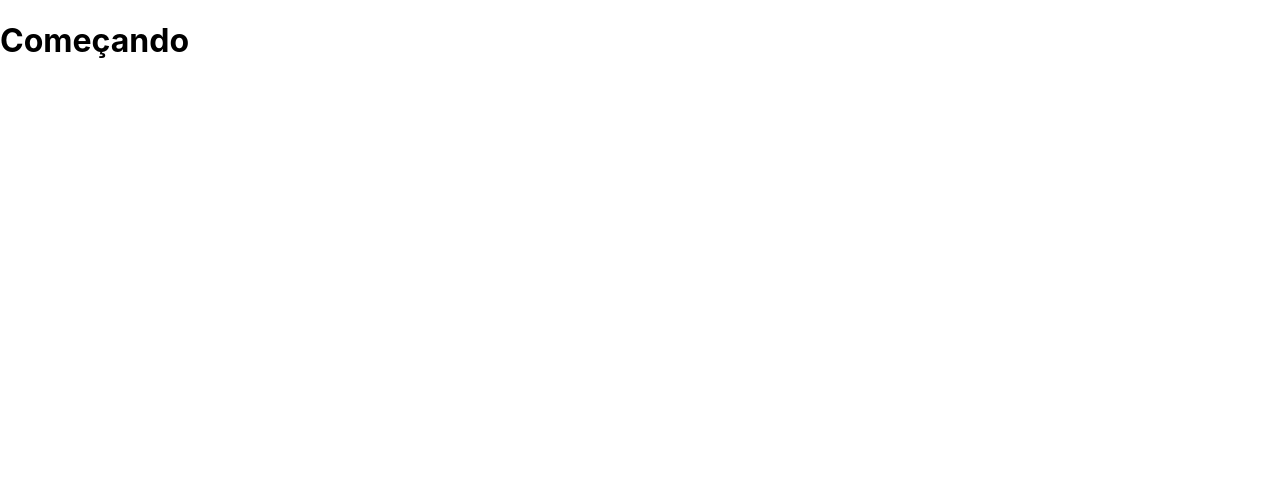
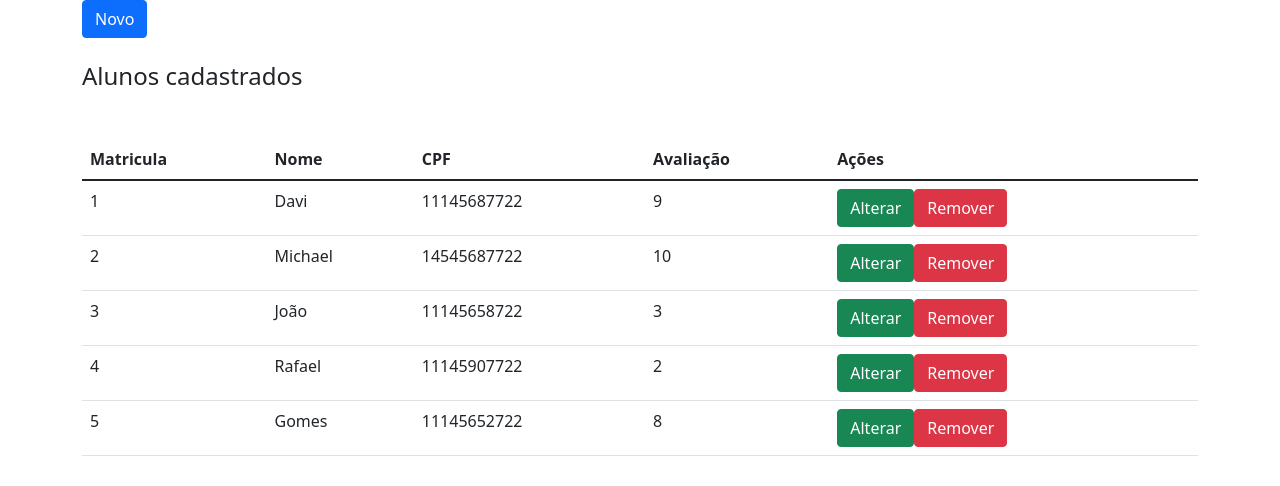
Before and after one commit to davimateus1/FrontendBZU, a React (Create React App) app in the folder frontend/: page / in a window 1280 px wide. Shown: the top 486 px of the page. Built offline with nearby package versions, Linux system fonts and the light colour scheme.

Commit message:
Tabela criada

```diff
--- a/frontend/src/App.js
+++ b/frontend/src/App.js
@@ -1,10 +1,59 @@
-import logo from './logo.svg';
+import React from "react";
 import './App.css';
+import 'bootstrap/dist/css/bootstrap.min.css';
+import { Button, Table, Container, Modalbody, Modal, ModalHeader, FormGroup, ModalFooter } from 'reactstrap';
 
-const App = () => {
+const database = [
+  {matricula: 1, nome: "Davi", cpf: "11145687722", avaliacao: 9},
+  {matricula: 2, nome: "Michael", cpf: "14545687722", avaliacao: 10},
+  {matricula: 3, nome: "João", cpf: "11145658722", avaliacao: 3},
+  {matricula: 4, nome: "Rafael", cpf: "11145907722", avaliacao: 2},
+  {matricula: 5, nome: "Gomes", cpf: "11145652722", avaliacao: 8}
+];
+
+class App extends React.Component{
+
+  state = {
+    database: database
+  }
+
+  render(){
   return (
-   <h1> Começando </h1>
+    <>
+  <Container>
+    <Button color="primary"> Novo </Button>
+    <h4 class="mt-4 mb-5">Alunos cadastrados</h4>
+    <Table>
+      <thead>
+        <tr>
+          <th>Matricula</th>
+          <th>Nome</th>
+          <th>CPF</th>
+          <th>Avaliação</th>
+          <th>Ações</th>
+        </tr>
+      </thead>
+      <tbody>
+        {
+          this.state.database.map((item) => (
+            <tr>
+              <td>{item.matricula}</td>
+              <td>{item.nome}</td>
+              <td>{item.cpf}</td>
+              <td>{item.avaliacao}</td>
+              <td>
+              <Button color="success"> Alterar </Button>
+              <Button color="danger"> Remover </Button>
+              </td>
+            </tr>
+          ))
+        }
+      </tbody>
+    </Table>
+  </Container>
+   </>
   );
+  }
 }
 
 export default App;
```
